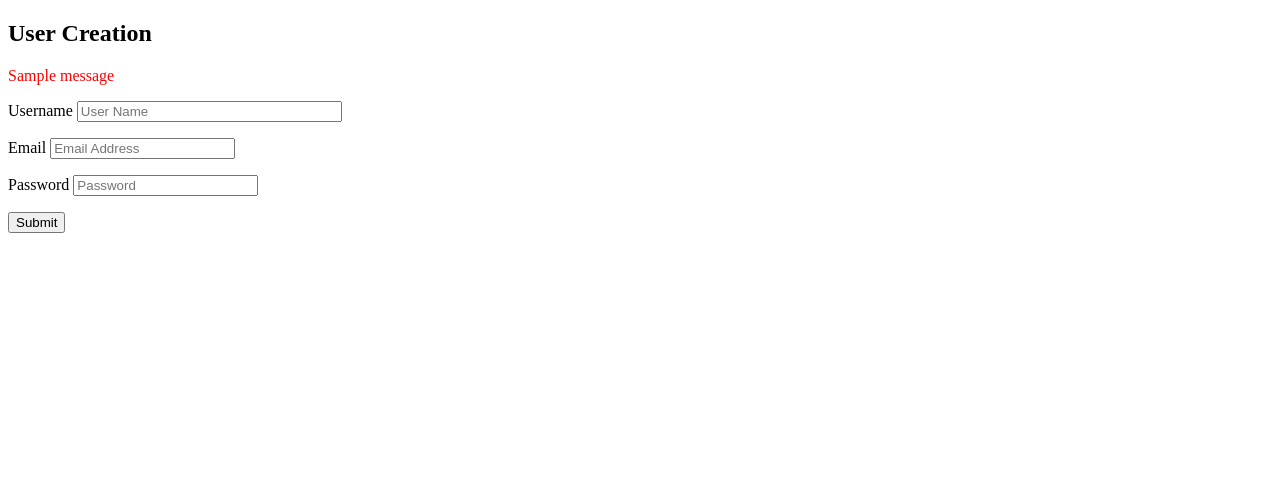
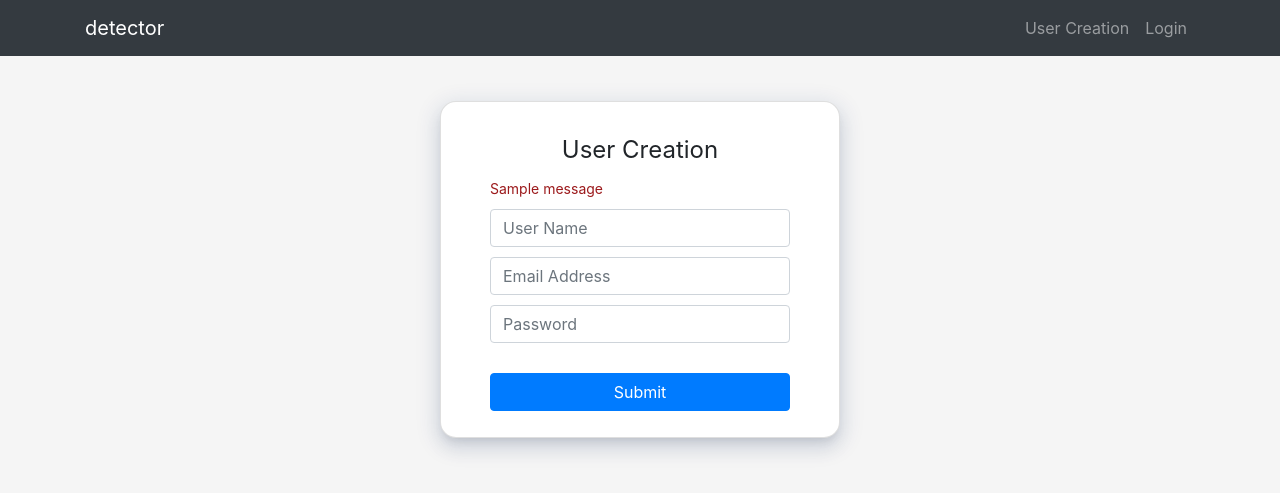
Before and after one commit to SuzukiTakamasa/Flask_ML_App, a Flask app: template apps/auth/templates/auth/signup.html in a window 1280 px wide. Shown: the top 493 px of the page. Run offline with Flask 2, Linux system fonts and the light colour scheme; the template is opened without the code that fills it, so the values that code supplies are empty, except form fields; tables that the repository leaves empty hold one stand-in row (values such as "Sample post"); one stand-in notice (Sample message) is shown; form fields are guessed from the names that the template uses.

Commit message:
add signup/signin css

```diff
--- a/apps/auth/templates/auth/signup.html
+++ b/apps/auth/templates/auth/signup.html
@@ -1,30 +1,26 @@
-{% extends "auth/base.html" %}
+{% extends "detector/base.html" %}
 {% block title %}User Creation{% endblock %}
 {% block content %}
-<h2>User Creation</h2>
+<div class="mx-auto dt-auth-main">
+    <div class="card bt-auth-signup">
+        <header>User Creation</header>
+        <section>
+            <form action="{{ url_for('auth.signup', next=request.args.get('next')) }}" method="post" novalidate="novalidate" class="form-signin">
 
-<form action="{{ url_for('auth.signup', next=request.args.get('next')) }}" method="POST" novalidate="novalidate">
+                {% for message in get_flashed_messages() %}
+                <div class="dt-auth-flash">{{ message }}</div>
+                {% endfor %}
+                {{ form.csrf_token }}
 
-    {% for message in get_flashed_messages() %}
-    <p style="color: red;">{{ message }}</p>
-    {% endfor %}
+                {{ form.username(size=30, class="form-control dt-auth-input", placeholder="User Name") }}
 
-    {{ form.csrf_token }}
+                {{ form.email(class="form-control dt-auth-input", placeholder="Email Address") }}
 
-    <p>{{ form.username.label }} {{ form.username(size=30, placeholder="User Name") }}</p>
-    {% for error in form.username.errors %}
-    <span style="color: red;">{{ error }}</span>
-    {% endfor %}
+                {{ form.password(class="form-control dt-auth-input", placeholder="Password") }}
 
-    <p>{{ form.email.label }} {{ form.email(placeholder="Email Address") }}</p>
-    {% for error in form.email.errors %}
-    <span style="color: red;">{{ error }}</span>
-    {% endfor %}
-
-    <p>{{ form.password.label }} {{ form.password(placeholder="Password") }}</p>
-    {% for erro in form.password.errors %}
-    <span style="color: red;">{{ error }}</span>
-    {% endfor %}
-
-    <p>{{ form.submit() }}</p>
+                <p>{{ form.submit(class="btn btn-md btn-primary btn-block dt-auth-btn") }}</p>
+            </form>
+        </section>
+    </div>
+</div>
 {% endblock %}
--- a/apps/auth/views.py
+++ b/apps/auth/views.py
@@ -44,7 +44,7 @@ def login():
 
         if user is not None and user.verify_password(form.password.data):
             login_user(user)
-            return redirect(url_for("crud.users"))
+            return redirect(url_for("detector.index"))
 
         flash("Email Address or password is incorrect.")
     return render_template("auth/login.html", form=form)
--- a/apps/detector/templates/detector/base.html
+++ b/apps/detector/templates/detector/base.html
@@ -7,6 +7,31 @@
         <link rel="stylesheet" href="{{ url_for('static', filename='css/style.css') }}" />
     </head>
     <body>
+
+        <nav class="navbar navbar-expand-lg navbar-dark bg-dark">
+            <div class="container">
+                <a class="navbar-brand" href="{{ url_for('detector.index') }}">detector</a>
+                <ul class="navbar-nav">
+                    {% if current_user.is_authenticated %}
+                    <li class="nav-item">
+                        <span class="nav-link">{{ current_user.username }}</span>
+                    </li>
+                    <li class="nav-item">
+                        <a href="{{ url_for('auth.logout') }}" class="nav-link">Logout</a>
+                    </li>
+                    {% else %}
+                    <li class="nav-item">
+                        <a class="nav-link" href="{{ url_for('auth.signup') }}">User Creation</a>
+                    <li class="nav-item">
+                        <a class="nav-link" href="{{ url_for('auth.login') }}">Login</a>
+                    </li>
+                    {% endif %}
+                </ul>
+            </div>
+        </nav>
+
+        <section class="container">
         {% block content %}{% endblock %}
+        </section>
     </body>
 </html>
```
Also changed, not shown: apps/auth/templates/auth/login.html (+17 -20 lines).
